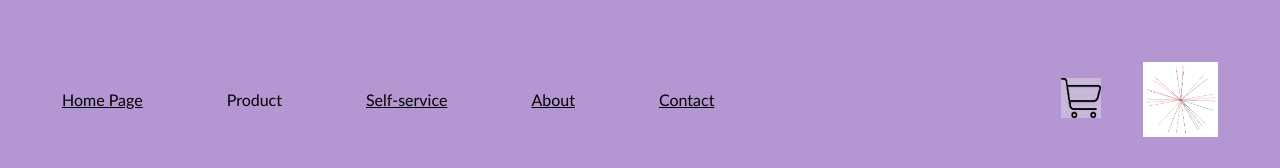
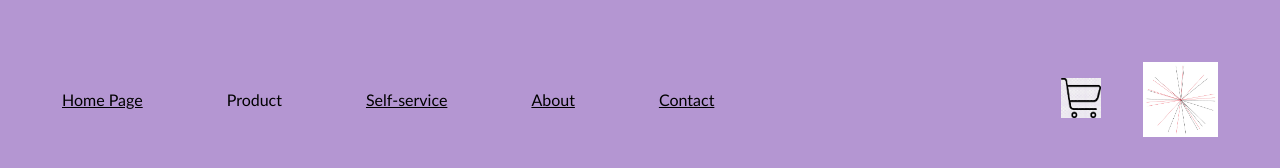
Before and after one commit to rcmc4a/rcmc4a, a plain HTML site: page item.html in a window 1280 px wide. Shown: the top 168 px of the page. Drawn offline with Linux system fonts and the light colour scheme.

Commit message:
Update item.html

```diff
--- a/item.html
+++ b/item.html
@@ -135,7 +135,7 @@
         <a href="https://rcmc4a.github.io/rcmc4a/contact.html" style="color: #000000; margin: 42px">Contact</a>
         <div style="margin-left: auto;"></div>
         <button id="cart-button" style="background: none; border: none; cursor: pointer; padding: 0px;">
-            <img src="rcmc website/cart2.png" alt="Cart" width="40" height="40" style="background-color: rgba(0,0,0,0)">
+            <img src="rcmc website/cart3.png" alt="Cart" width="40" height="40" style="background-color: rgba(0,0,0,0)">
         </button>
         <img src="rcmc website/icon.jpg" alt="rcmc icon" width="75px" height="75px" style="margin: 42px">
     </div>
```
